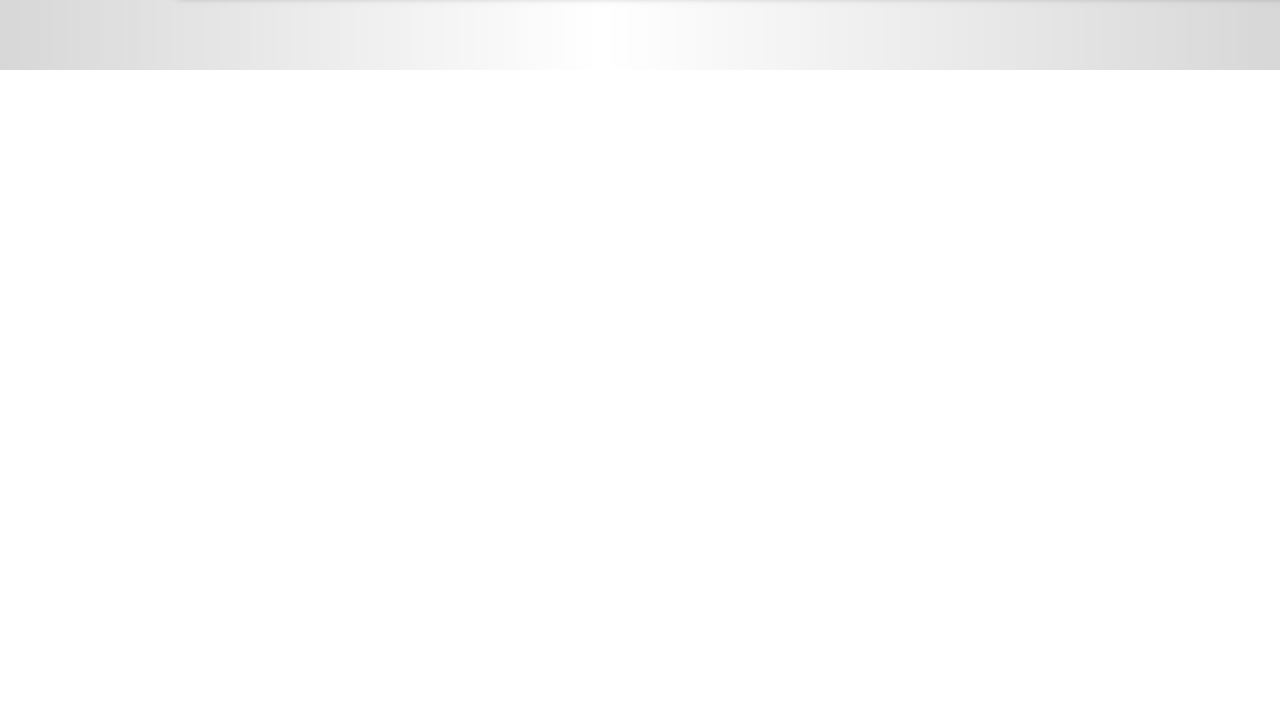
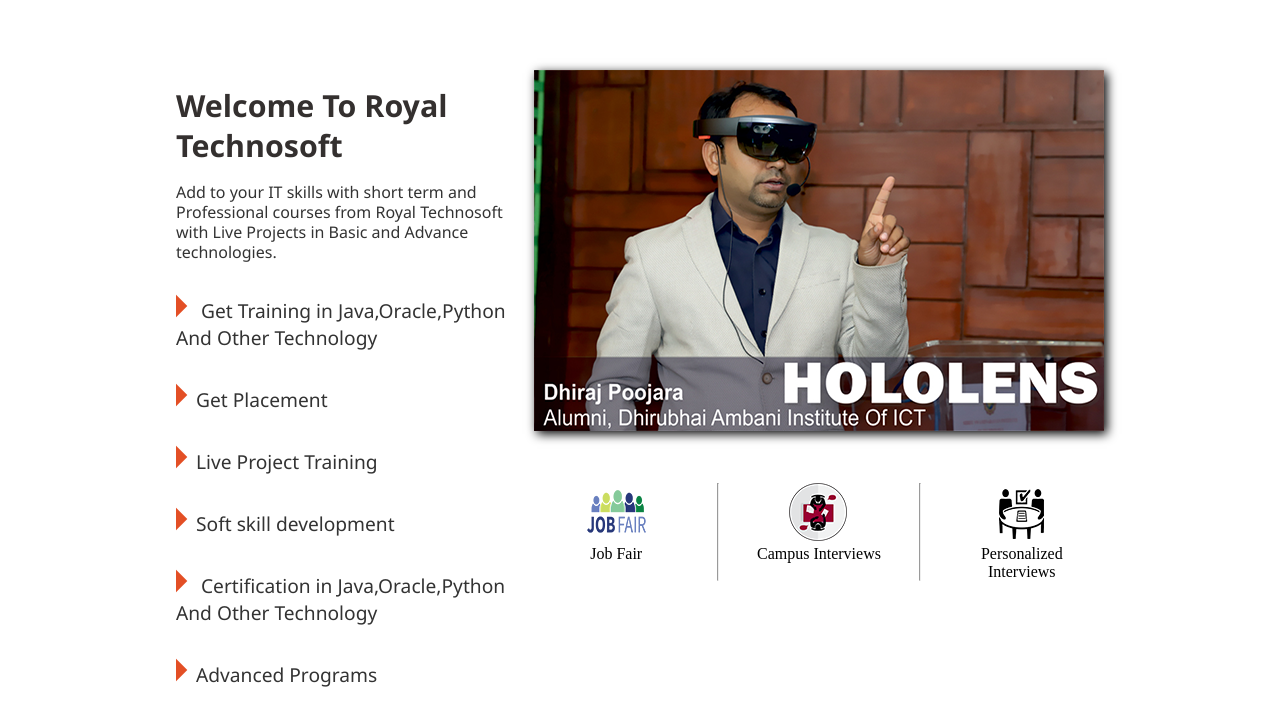
Before and after one commit to Devanshu-Jethva/RoyalWebsite, a plain HTML site: page index.html in a window 1280 px wide. Shown: the part 1807-2533 px from the top of the page. Before the commit the page ends 1877 px from the top, so only its background shows below. Drawn offline with Linux system fonts and the light colour scheme.

Commit message:
new commit

```diff
--- a/index.html
+++ b/index.html
@@ -5,7 +5,7 @@
         <meta http-equiv="X-UA-Compatible" content="IE=edge" />
         <meta name="viewport" content="width=device-width, initial-scale=1.0" />
         <title>royaltechnosoft</title>
-        <link rel="stylesheet" href="/RoyalWebsite/style.css" />
+        <link rel="stylesheet" href="style.css" />
     </head>
     <body>
         <!-- -----------------------navbar----------------------- -->
@@ -59,19 +59,87 @@
             <div id="seminar" class="sb">
                 Register here for free SEMINAR on what after 10th/12th
             </div>
-            <div id="bootcamp" class="sb">
-                Register here for free BOOTCAMP
-            </div>
+            <div id="bootcamp" class="sb">Register here for free BOOTCAMP</div>
         </div>
         <!-- ----------------------- youtube videos ----------------------- -->
         <div class="ytcontainer">
-            <iframe width="560" height="315" src="https://www.youtube.com/embed/j1_hkYd_31o" title="YouTube video player" frameborder="0" allow="accelerometer; autoplay; clipboard-write; encrypted-media; gyroscope; picture-in-picture" allowfullscreen></iframe>
-            <iframe width="560" height="315" src="https://www.youtube.com/embed/wtSwXvaQwNY" title="YouTube video player" frameborder="0" allow="accelerometer; autoplay; clipboard-write; encrypted-media; gyroscope; picture-in-picture" allowfullscreen></iframe>
+            <iframe
+                width="560"
+                height="315"
+                src="https://www.youtube.com/embed/j1_hkYd_31o"
+                title="YouTube video player"
+                frameborder="0"
+                allow="accelerometer; autoplay; clipboard-write; encrypted-media; gyroscope; picture-in-picture"
+                allowfullscreen
+            ></iframe>
+            <iframe
+                width="560"
+                height="315"
+                src="https://www.youtube.com/embed/wtSwXvaQwNY"
+                title="YouTube video player"
+                frameborder="0"
+                allow="accelerometer; autoplay; clipboard-write; encrypted-media; gyroscope; picture-in-picture"
+                allowfullscreen
+            ></iframe>
 
-            <img class="addvertise" src="https://royaltechnosoft.com/wp-content/uploads/2021/07/NamraShah_page-0001.jpg" alt="" srcset="">
-            <img class="addvertise" src="https://royaltechnosoft.com/wp-content/uploads/2021/04/IMG-20210412-WA0004-800x1131.jpg" alt="" srcset="">
+            <img
+                class="addvertise"
+                src="https://royaltechnosoft.com/wp-content/uploads/2021/07/NamraShah_page-0001.jpg"
+                alt=""
+                srcset=""
+            />
+            <img
+                class="addvertise"
+                src="https://royaltechnosoft.com/wp-content/uploads/2021/04/IMG-20210412-WA0004-800x1131.jpg"
+                alt=""
+                srcset=""
+            />
         </div>
 
+        <!-- -----------------------  welcoming ----------------------- -->
+
+        <div class="welcomes">
+            <div class="welcome-text">
+                <h2>Welcome To Royal Technosoft</h2>
+                <p>
+                    Add to your IT skills with short term and Professional
+                    courses from Royal Technosoft with Live Projects in Basic
+                    and Advance technologies.
+                </p>
+                <ul>
+                    <li class="offer">
+                        Get Training in Java,Oracle,Python And Other Technology
+                    </li>
+                    <li class="offer">Get Placement</li>
+                    <li class="offer">Live Project Training</li>
+                    <li class="offer">Soft skill development</li>
+                    <li class="offer">
+                        Certification in Java,Oracle,Python And Other Technology
+                    </li>
+                    <li class="offer">Advanced Programs</li>
+                </ul>
+            </div>
+
+            <div class="welcome-img">
+                <img src="images/dhirajhomepage.png" alt="" />
+                <div class="img-below-dhirajimg">
+                    <div>
+                        <img src="images/jobfair-1.png" alt="" />
+                        <p>Job Fair</p>
+                    </div>
+                    <hr />
+                    <div>
+                        <img src="images/campuss.png" alt="" />
+                        <p>Campus Interviews</p>
+                    </div>
+                    <hr />
+                    <div>
+                        <img src="images/pertinalize_interview.png" alt="" />
+                        <p>Personalized Interviews</p>
+                    </div>
+                </div>
+            </div>
+        </div>
     </body>
 
     <script src="/RoyalWebsite/main.js"></script>
--- a/style.css
+++ b/style.css
@@ -39,7 +39,7 @@
     /* transition-duration: 3s; */
     /* transition: 2s; */
     animation: imageglow 1s;
-    height: 100vh;
+    height: 45rem;
     width: 100%;
 }
 @keyframes imageglow {
@@ -114,8 +114,6 @@
 
 .sb{
     display: inline;
-    /* padding: 1rem 2rem; */
-    /* border: 2px solid red; */
     border-radius: 10px;
     box-shadow: 5px 5px 5px skyblue;
 }
@@ -172,3 +170,64 @@
     margin-top: 5rem;
     box-shadow: 3px 3px 10px black;
 }
+
+/* <!-- -----------------------  welcoming ----------------------- --> */
+.welcomes{
+    display: flex;
+    /* flex */
+    padding: 5rem 11rem;
+}
+
+.welcomes .welcome-text{
+    margin-right: 1rem;
+}
+
+.welcomes .welcome-text h2{
+    margin: 1rem 0;
+    font-weight: 700;
+    font-size: 1.9rem;
+    line-height: 40px;
+    color: #34302f;
+    font-family: 'Segoe UI', Tahoma, Geneva, Verdana, sans-serif;
+}
+
+.img-below-dhirajimg{
+    text-align: center;
+    display: flex;
+    justify-content: space-around;
+}
+
+.img-below-dhirajimg div{
+    width: 8rem;
+    /* margin-right: 2rem; */
+}
+
+.welcomes .welcome-text p{
+    margin: 1rem 0;
+    font-weight: 400;
+    font-size: 1rem;
+    line-height: 20px;
+    color: #333333;
+    font-family: 'Segoe UI', Tahoma, Geneva, Verdana, sans-serif;
+}
+
+.welcomes ul li{
+    margin: 2rem 0;
+    /* padding-bottom: 3px; */
+    list-style: none;
+    font-weight: 400;
+    font-size: 1.2rem;
+    /* line-height: 25px; */
+    color: #333333;
+    font-family: 'Segoe UI', Tahoma, Geneva, Verdana, sans-serif;
+}
+
+.welcomes ul li::before{
+    margin-right: 0.5rem;
+    content: url("images/arrow_right.png");
+}
+
+.welcome-img>img{
+    margin-bottom: 3rem;
+    box-shadow: 3px 3px 10px black;
+}
```
Also changed, not shown: images/arrow_right.png (added), images/campuss.png (added), images/dhirajhomepage.png (added), images/jobfair-1.png (added), images/pertinalize_interview.png (added).
